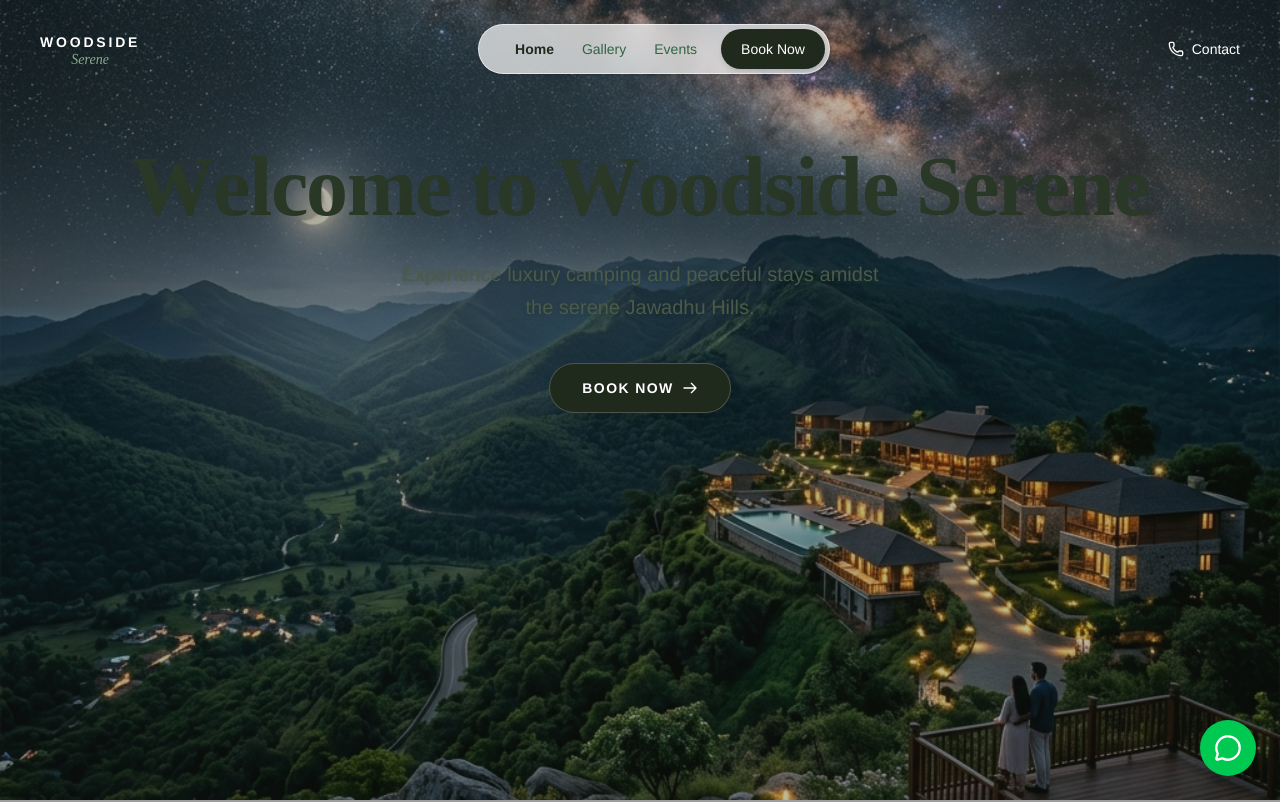
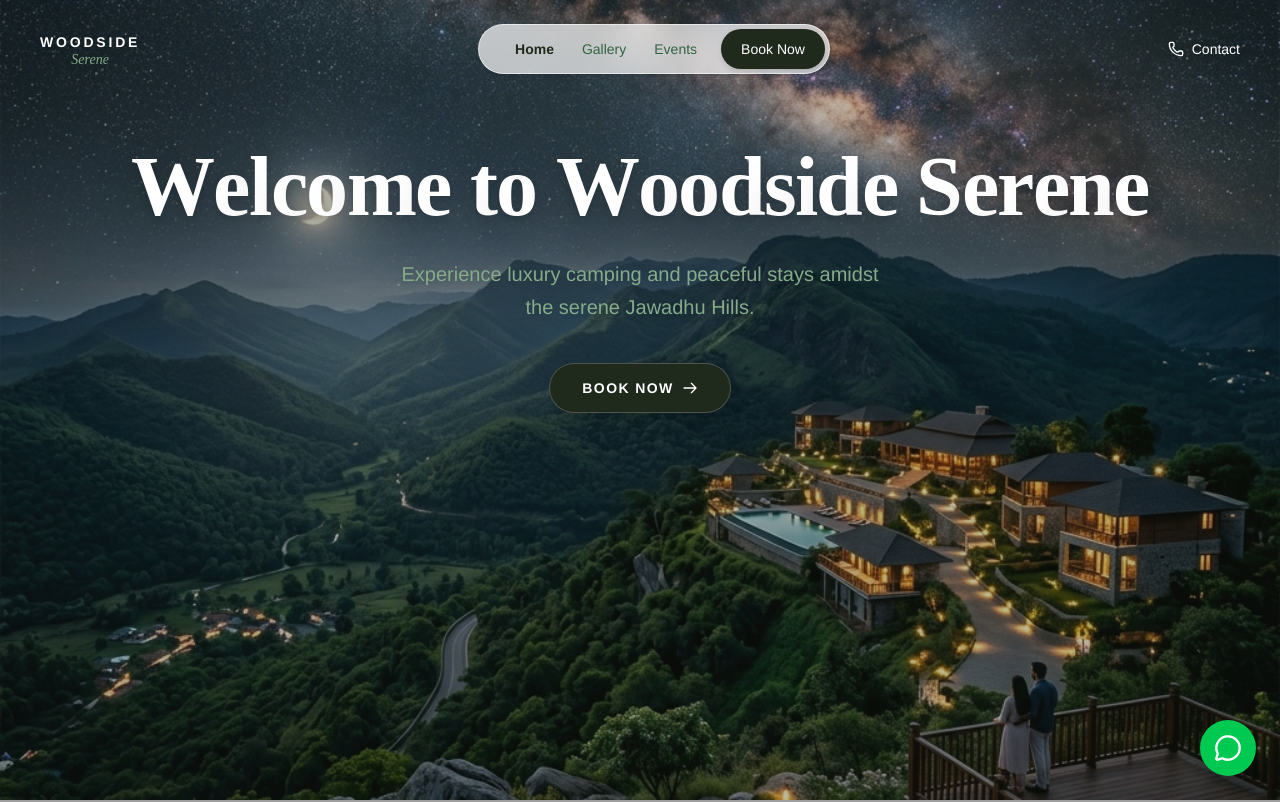
Before and after one commit to jwssstay-hash/website, a Next.js app: page / in a window 1280 px wide. Shown: the top 802 px of the page. Built offline with nearby package versions, Linux system fonts and the light colour scheme; grey boxes are pictures that could not be loaded; a web font is replaced by a local one.

Commit message:
Fix Hero text contrast against dark starry background

```diff
--- a/src/components/sections/Hero.tsx
+++ b/src/components/sections/Hero.tsx
@@ -66,11 +66,11 @@ export function Hero() {
       {/* Hero copy */}
       <div className="absolute inset-0 z-10 flex flex-col justify-center items-center text-center px-4 sm:px-6 pb-[30vh] sm:pb-[25vh] md:pb-[30vh]">
         <h1
-          className="font-bold leading-[1.1] md:leading-[0.95] text-woodside-900 text-4xl sm:text-5xl md:text-6xl lg:text-[4.75rem] xl:text-[5.25rem] max-w-5xl font-serif tracking-[-0.02em]"
+          className="font-bold leading-[1.1] md:leading-[0.95] text-white text-4xl sm:text-5xl md:text-6xl lg:text-[4.75rem] xl:text-[5.25rem] max-w-5xl font-serif tracking-[-0.02em] drop-shadow-lg"
         >
           <AnimatedWelcomeText />
         </h1>
-        <p className="mt-8 sm:mt-8 text-woodside-300 text-lg sm:text-lg md:text-xl leading-relaxed max-w-lg px-2 drop-shadow-sm font-light mb-10">
+        <p className="mt-8 sm:mt-8 text-woodside-50 text-lg sm:text-lg md:text-xl leading-relaxed max-w-lg px-2 drop-shadow-md font-light mb-10">
           Experience luxury camping and peaceful stays amidst the serene Jawadhu Hills.
         </p>
         <a
```
